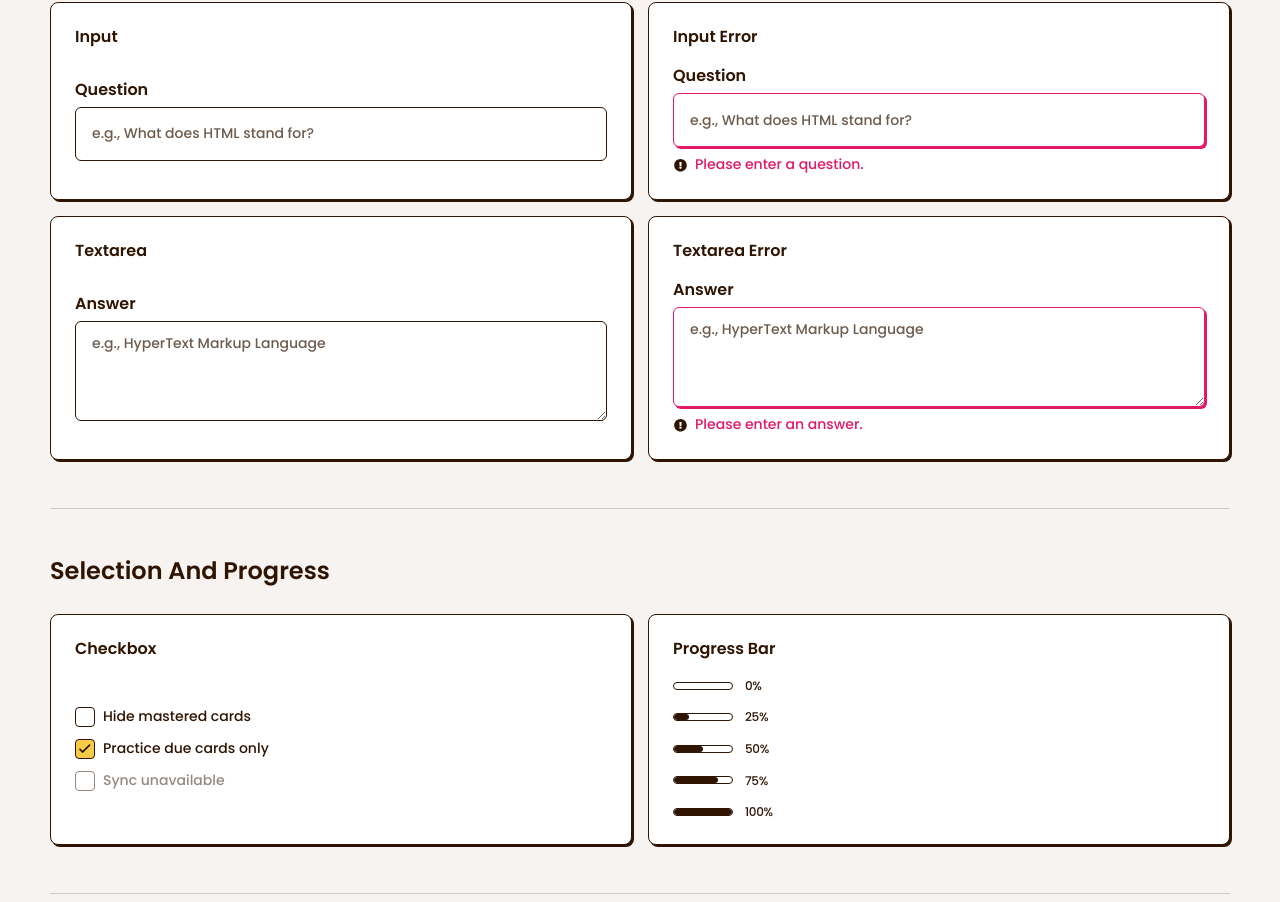
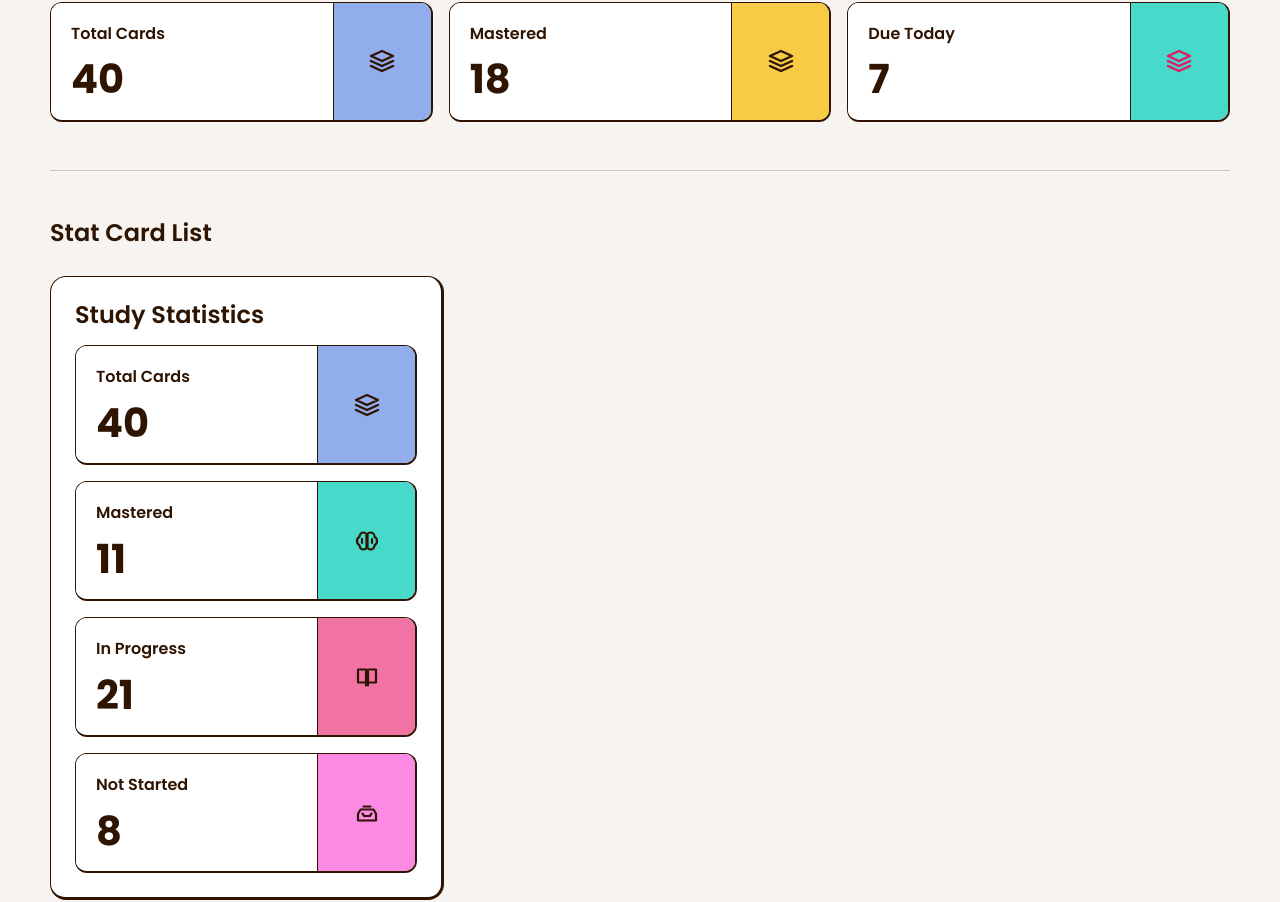
Before and after one commit to brandeth/flashcard-app, a Next.js app: page /design-system in a window 1280 px wide. Shown: the part 2472-3374 px from the top of the page. Built offline with nearby package versions, Linux system fonts and the light colour scheme.

Commit message:
added stat card list component

```diff
--- /dev/null
+++ b/app/components/StatCard.tsx
@@ -0,0 +1,61 @@
+import type { HTMLAttributes, ReactNode } from "react";
+
+type StatCardProps = HTMLAttributes<HTMLDivElement> & {
+  label: ReactNode;
+  value: ReactNode;
+  icon: ReactNode;
+  accentClassName?: string;
+  iconClassName?: string;
+};
+
+export function StatCard({
+  label,
+  value,
+  icon,
+  accentClassName = "bg-brand-blue-400",
+  iconClassName = "text-brand-neutral-900",
+  className = "",
+  ...props
+}: StatCardProps) {
+  return (
+    <div
+      className={[
+        "grid min-h-[120px] w-full overflow-hidden rounded-xl border-brand-neutral-900 text-brand-neutral-900",
+        "border-t border-r-2 border-b-2 border-l",
+        "grid-cols-[minmax(0,1fr)_98px]",
+        className,
+      ]
+        .filter(Boolean)
+        .join(" ")}
+      {...props}
+    >
+      <div className="flex min-w-0 flex-col justify-center bg-brand-neutral-0 px-5 py-4">
+        <p className="text-preset-4">{label}</p>
+        <p className="mt-4 text-[2.5rem] leading-none font-bold tracking-normal">
+          {value}
+        </p>
+      </div>
+
+      <div
+        className={[
+          "flex items-center justify-center border-l border-brand-neutral-900",
+          accentClassName,
+        ]
+          .filter(Boolean)
+          .join(" ")}
+      >
+        <span
+          aria-hidden="true"
+          className={[
+            "inline-flex size-7 items-center justify-center [&_svg]:size-full",
+            iconClassName,
+          ]
+            .filter(Boolean)
+            .join(" ")}
+        >
+          {icon}
+        </span>
+      </div>
+    </div>
+  );
+}
--- /dev/null
+++ b/app/components/StatCardList.tsx
@@ -0,0 +1,50 @@
+import type { HTMLAttributes, ReactNode } from "react";
+import { StatCard } from "./StatCard";
+
+type StatCardListItem = {
+  label: ReactNode;
+  value: ReactNode;
+  icon: ReactNode;
+  accentClassName?: string;
+  iconClassName?: string;
+};
+
+type StatCardListProps = HTMLAttributes<HTMLElement> & {
+  title: ReactNode;
+  stats: StatCardListItem[];
+};
+
+export function StatCardList({
+  title,
+  stats,
+  className = "",
+  ...props
+}: StatCardListProps) {
+  return (
+    <section
+      className={[
+        "rounded-2xl border-brand-neutral-900 bg-brand-neutral-0 p-6 text-brand-neutral-900",
+        "border-t border-r-[3px] border-b-[3px] border-l",
+        className,
+      ]
+        .filter(Boolean)
+        .join(" ")}
+      {...props}
+    >
+      <h2 className="text-preset-2">{title}</h2>
+
+      <div className="mt-4 flex flex-col gap-4">
+        {stats.map((stat, index) => (
+          <StatCard
+            key={`${stat.label}-${index}`}
+            accentClassName={stat.accentClassName}
+            icon={stat.icon}
+            iconClassName={stat.iconClassName}
+            label={stat.label}
+            value={stat.value}
+          />
+        ))}
+      </div>
+    </section>
+  );
+}
--- a/app/design-system/page.tsx
+++ b/app/design-system/page.tsx
@@ -5,6 +5,8 @@ import { Flashcard } from "../components/Flashcard";
 import { FlashcardContent } from "../components/FlashcardContent";
 import { Input } from "../components/Input";
 import { ProgressBar } from "../components/ProgressBar";
+import { StatCard } from "../components/StatCard";
+import { StatCardList } from "../components/StatCardList";
 import { Tabs } from "../components/Tabs";
 import { TextArea } from "../components/TextArea";
 
@@ -99,6 +101,66 @@ function ArrowRightIcon() {
         strokeLinecap="round"
         strokeLinejoin="round"
         strokeWidth="1.8"
+      />
+    </svg>
+  );
+}
+
+function StackIcon() {
+  return (
+    <svg aria-hidden="true" viewBox="0 0 28 28">
+      <path
+        d="m14 4 11 5-11 5L3 9l11-5ZM25 14l-11 5-11-5M25 19l-11 5-11-5"
+        fill="none"
+        stroke="currentColor"
+        strokeLinecap="round"
+        strokeLinejoin="round"
+        strokeWidth="2.4"
+      />
+    </svg>
+  );
+}
+
+function BrainIcon() {
+  return (
+    <svg aria-hidden="true" viewBox="0 0 28 28">
+      <path
+        d="M10.5 5.5a4 4 0 0 0-4 4v.2A4.8 4.8 0 0 0 4 14a4.8 4.8 0 0 0 2.5 4.3v.2a4 4 0 0 0 7 2.6V6.9a3.9 3.9 0 0 0-3-1.4ZM17.5 5.5a4 4 0 0 1 4 4v.2A4.8 4.8 0 0 1 24 14a4.8 4.8 0 0 1-2.5 4.3v.2a4 4 0 0 1-7 2.6V6.9a3.9 3.9 0 0 1 3-1.4ZM9 12v4M19 12v4"
+        fill="none"
+        stroke="currentColor"
+        strokeLinecap="round"
+        strokeLinejoin="round"
+        strokeWidth="2.2"
+      />
+    </svg>
+  );
+}
+
+function BookIcon() {
+  return (
+    <svg aria-hidden="true" viewBox="0 0 28 28">
+      <path
+        d="M5 6.5h7a3 3 0 0 1 3 3v13a3 3 0 0 0-3-3H5V6.5ZM23 6.5h-7a3 3 0 0 0-3 3v13a3 3 0 0 1 3-3h7V6.5Z"
+        fill="none"
+        stroke="currentColor"
+        strokeLinecap="round"
+        strokeLinejoin="round"
+        strokeWidth="2.2"
+      />
+    </svg>
+  );
+}
+
+function TrayIcon() {
+  return (
+    <svg aria-hidden="true" viewBox="0 0 28 28">
+      <path
+        d="M7.5 10.5h13l2.5 4.2v6.8H5v-6.8l2.5-4.2ZM9.5 14.7l1.7 2.3h5.6l1.7-2.3M10.5 7.5h7"
+        fill="none"
+        stroke="currentColor"
+        strokeLinecap="round"
+        strokeLinejoin="round"
+        strokeWidth="2.2"
       />
     </svg>
   );
@@ -245,6 +307,59 @@ export default function DesignSystemPage() {
           </div>
         </Section>
 
+        <Section title="Stats">
+          <div className="grid grid-cols-1 gap-4 md:grid-cols-2 xl:grid-cols-3">
+            <StatCard label="Total Cards" value="40" icon={<StackIcon />} />
+            <StatCard
+              accentClassName="bg-brand-yellow-500"
+              icon={<StackIcon />}
+              label="Mastered"
+              value="18"
+            />
+            <StatCard
+              accentClassName="bg-brand-teal-400"
+              icon={<StackIcon />}
+              iconClassName="text-brand-pink-700"
+              label="Due Today"
+              value="7"
+            />
+          </div>
+        </Section>
+
+        <Section title="Stat Card List">
+          <div className="max-w-[394px]">
+            <StatCardList
+              title="Study Statistics"
+              stats={[
+                {
+                  label: "Total Cards",
+                  value: "40",
+                  icon: <StackIcon />,
+                  accentClassName: "bg-brand-blue-400",
+                },
+                {
+                  label: "Mastered",
+                  value: "11",
+                  icon: <BrainIcon />,
+                  accentClassName: "bg-brand-teal-400",
+                },
+                {
+                  label: "In Progress",
+                  value: "21",
+                  icon: <BookIcon />,
+                  accentClassName: "bg-brand-pink-500",
+                },
+                {
+                  label: "Not Started",
+                  value: "8",
+                  icon: <TrayIcon />,
+                  accentClassName: "bg-brand-pink-400",
+                },
+              ]}
+            />
+          </div>
+        </Section>
+
         <Section title="Fields">
           <div className="grid grid-cols-1 gap-4 lg:grid-cols-2">
             <ExamplePanel label="Input">
```
Also changed, not shown: public/layers.svg (added).
